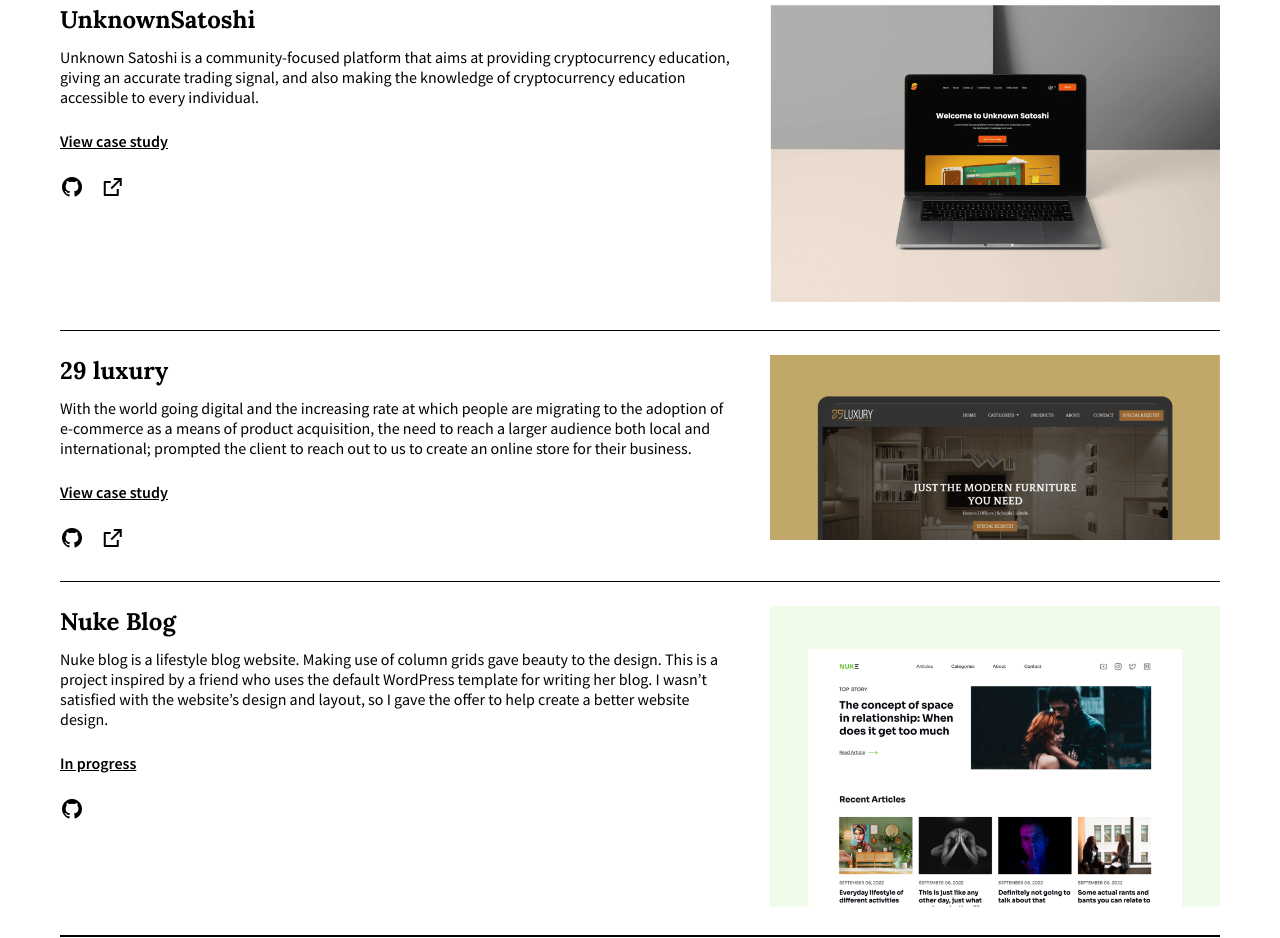
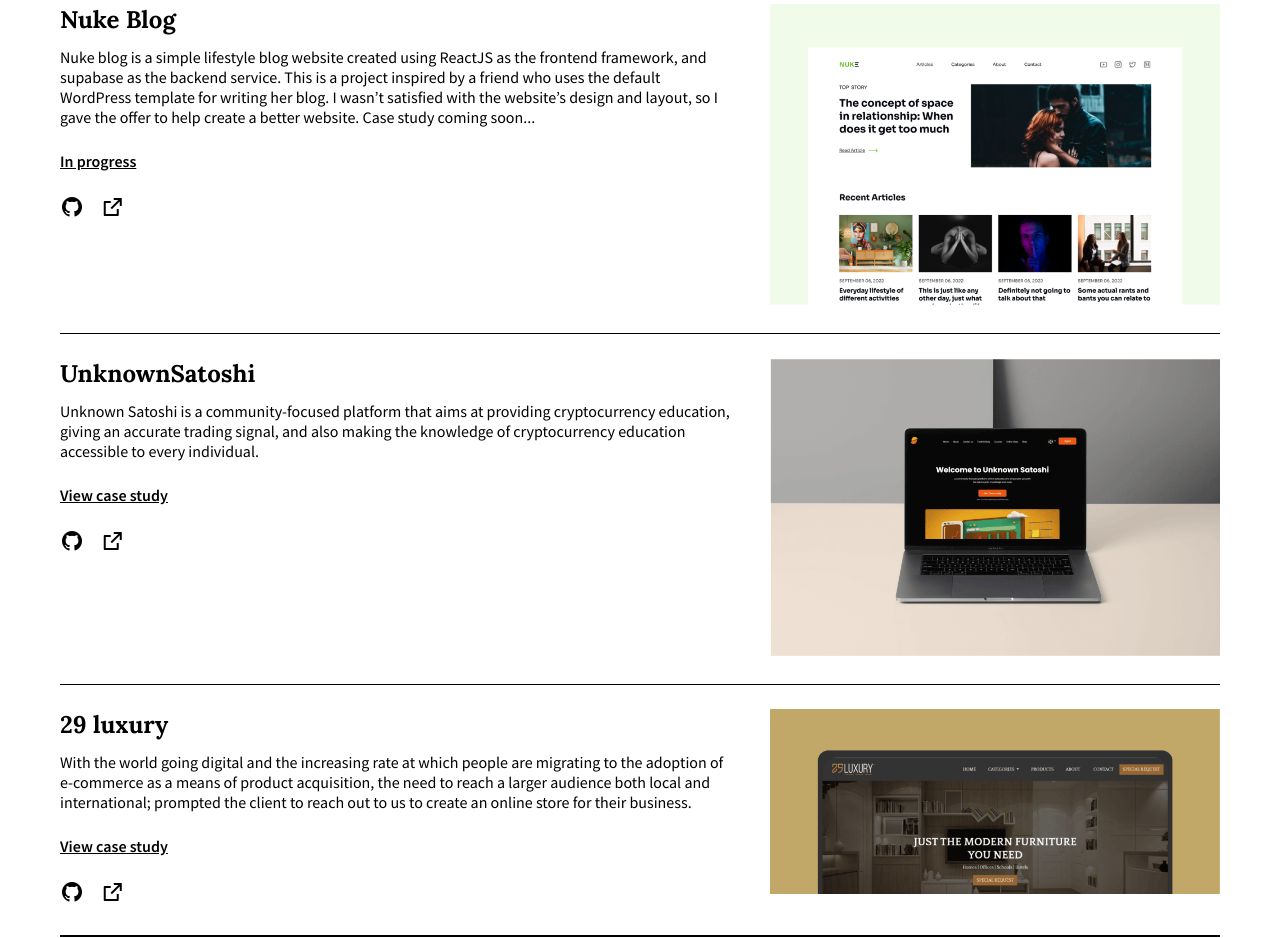
Before and after one commit to matmaxgraphics/mateen-portfolio, a plain HTML site: page index.html in a window 1280 px wide. Shown: the part 897-1835 px from the top of the page. Drawn offline with nearby package versions, Linux system fonts and the light colour scheme.

Commit message:
added link to project

```diff
--- a/index.html
+++ b/index.html
@@ -102,6 +102,33 @@
 
           <article class="project-item">
             <div class="text-descriptions">
+              <h3>Nuke Blog</h3>
+              <p>
+                Nuke blog is a simple lifestyle blog website created using
+                ReactJS as the frontend framework, and supabase as the backend
+                service. This is a project inspired by a friend who uses the
+                default WordPress template for writing her blog. I wasn’t
+                satisfied with the website’s design and layout, so I gave the
+                offer to help create a better website. Case study coming soon...
+              </p>
+              <a href="#" class="link-text" aria-disabled="">In progress</a>
+              <div class="external-links">
+                <a href="https://github.com/matmaxgraphics/nuke-blog-supabase"
+                  ><i class="ri-github-fill"></i
+                ></a>
+                <a href="https://nuke-blog-supabase.vercel.app/"
+                  ><i class="ri-external-link-line"></i
+                ></a>
+              </div>
+            </div>
+
+            <div class="image-description">
+              <img src="assets/images/nuke-blog-cover.png" alt="" />
+            </div>
+          </article>
+
+          <article class="project-item">
+            <div class="text-descriptions">
               <h3>UnknownSatoshi</h3>
               <p>
                 Unknown Satoshi is a community-focused platform that aims at
@@ -128,7 +155,6 @@
               <img src="assets/images/unknownsatoshi.png" alt="" />
             </div>
           </article>
-
 
           <article class="project-item">
             <div class="text-descriptions">
@@ -157,32 +183,6 @@
 
             <div class="image-description">
               <img src="assets/images/29luxury-project_cover.png" alt="" />
-            </div>
-          </article>
-
-          <article class="project-item">
-            <div class="text-descriptions">
-              <h3>Nuke Blog</h3>
-              <p>
-                Nuke blog is a lifestyle blog website. Making use of column
-                grids gave beauty to the design. This is a project inspired by a
-                friend who uses the default WordPress template for writing her
-                blog. I wasn’t satisfied with the website’s design and layout,
-                so I gave the offer to help create a better website design.
-              </p>
-              <a href="#" class="link-text" aria-disabled="">In progress</a>
-              <div class="external-links">
-                <a href="https://github.com/matmaxgraphics/nuke-blog"
-                  ><i class="ri-github-fill"></i
-                ></a>
-                <!-- <a href="https://nuke-blog.vercel.app"
-                  ><i class="ri-external-link-line"></i
-                ></a> -->
-              </div>
-            </div>
-
-            <div class="image-description">
-              <img src="assets/images/nuke-blog-cover.png" alt="" />
             </div>
           </article>
         </div>
```
